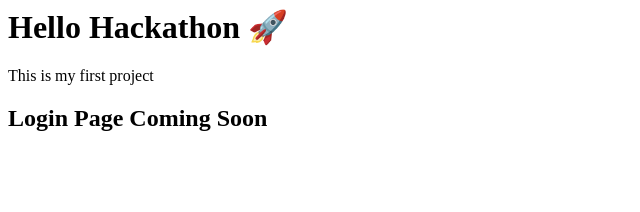
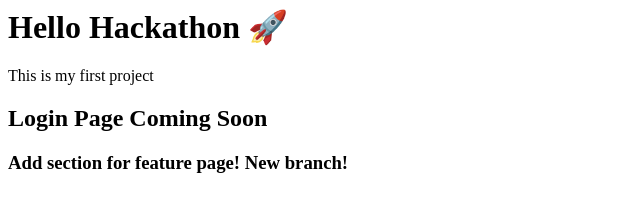
Before and after one commit to Aditi-Singh1/practice, a plain HTML site: page index.html in a window 1280 px wide. Shown: the whole page, without its empty margins (0-640 px from the left). Drawn offline with Linux system fonts and the light colour scheme.

Commit message:
added new to new nranch

```diff
--- a/index.html
+++ b/index.html
@@ -1,3 +1,4 @@
 <h1>Hello Hackathon 🚀</h1>
 <p>This is my first project</p>
 <h2>Login Page Coming Soon</h2>
+<h3>Add section for feature page! New branch! </h3>
```
